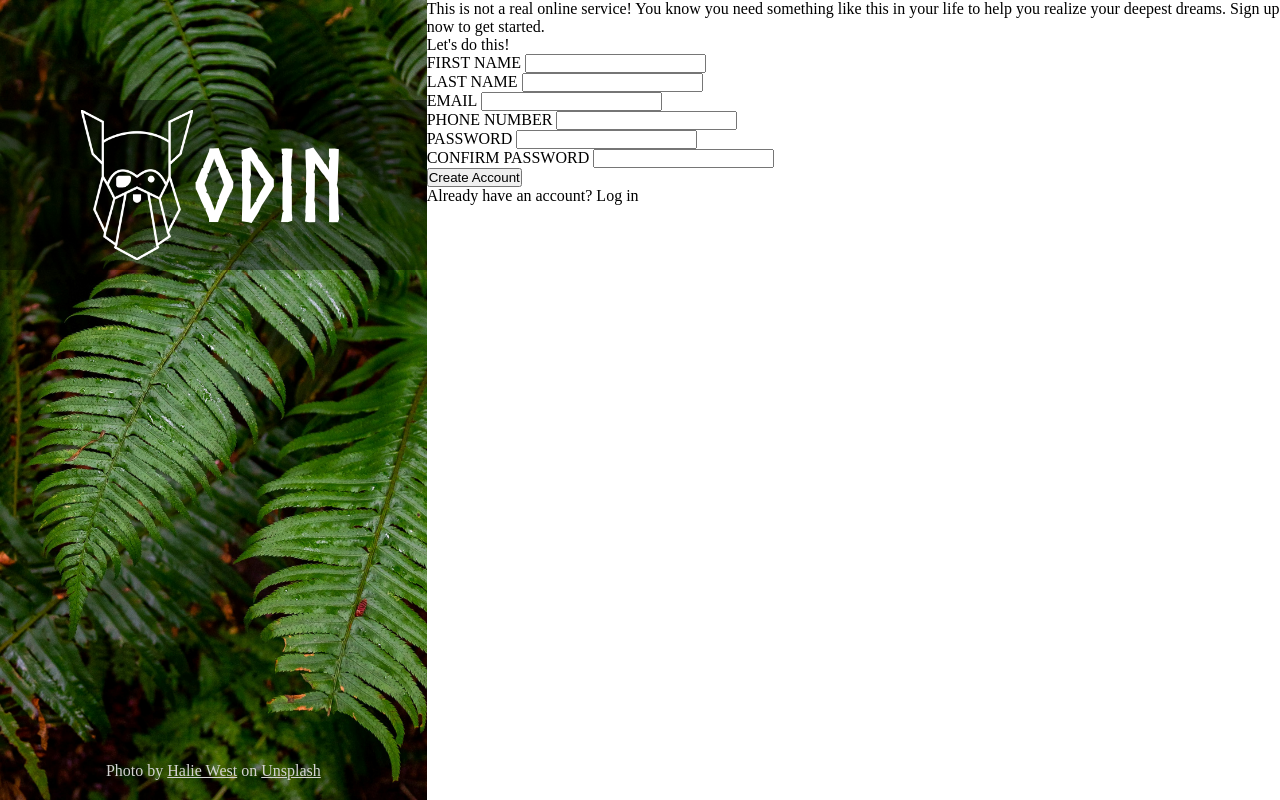
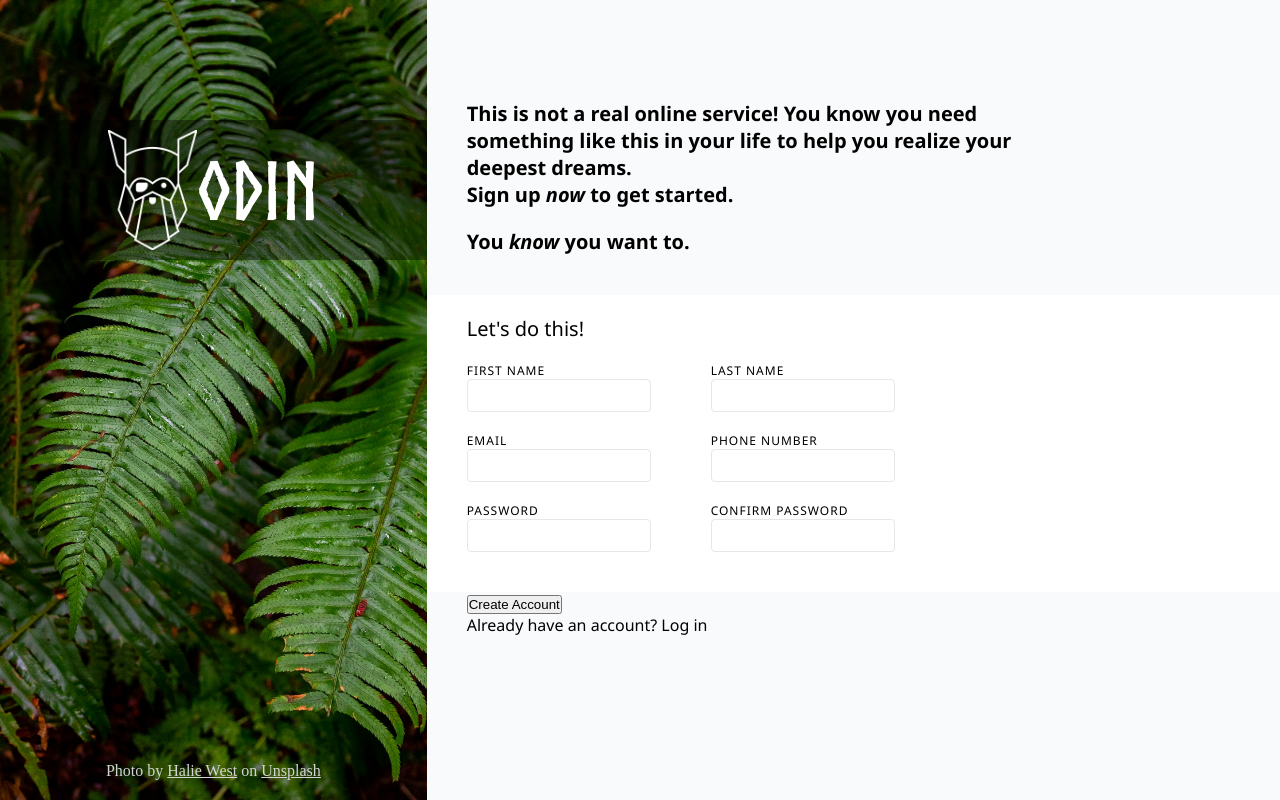
Before and after one commit to edwenloke/odin-sign-up-form, a plain HTML site: page index.html in a window 1280 px wide. Drawn offline with Linux system fonts and the light colour scheme.

Commit message:
Styled intro and sign up sections, style.css

```diff
--- a/index.html
+++ b/index.html
@@ -23,8 +23,9 @@
         <div class="introBox">
             <p>
                 This is not a real online service! You know you need something like this in your life to help
-                you realize your deepest dreams. Sign up now to get started.
+                you realize your deepest dreams. <br>Sign up <em>now</em> to get started.</br>
             </p>
+            <p>You <em>know</em> you want to.</p>
         </div>
 
         <div class="signUpBox">
@@ -49,19 +50,18 @@
                 </div>
                 <div class="passwordBox">
                     <label for="password">PASSWORD</label>
-                    <input type="password" name="password" id="password">
+                    <input type="password" required name="password" id="password">
                 </div>
                 <div class="confirmPasswordBox">
                     <label for="confirmPassword">CONFIRM PASSWORD</label>
-                    <input type="password" name="confirmPassword" id="confirmPassword">
+                    <input type="password" required name="confirmPassword" id="confirmPassword">
                 </div>
             </div>
+        </div>
 
-            <div class="logInBox">
-                <button>Create Account</button>
-                <p>Already have an account? Log in</p>
-            </div>
-
+        <div class="logInBox">
+            <button>Create Account</button>
+            <p>Already have an account? Log in</p>
         </div>
     </div>
 </body>
--- a/style.css
+++ b/style.css
@@ -21,7 +21,7 @@ body {
 
     flex: 1;
 
-    height: 100vh;
+    min-height: 100vh;
 
     display: flex;
     flex-direction: column;
@@ -32,20 +32,20 @@ body {
     align-items: center;
     justify-content: center;
 
-    margin-top: 100px;
+    margin-top: 120px;
     padding: 10px 0;
     background-color: rgba(0, 0, 0, 0.4);
 }
 
 .logoImg {
-    height: 150px;
+    height: 120px;
     width: auto;
 }
 
 h1 {
     color: white;
     font-family: NorseBold;
-    font-size: 100px;
+    font-size: 80px;
 }
 
 .leftBox p {
@@ -63,4 +63,73 @@ h1 {
 
 .rightBox {
     flex: 2;
+    background-color: #f9fafb;
+    font-family: 'Segoe UI', Tahoma, Geneva, Verdana, sans-serif;
 }
+
+.introBox,
+.signUpBox,
+.logInBox {
+    padding: 0 200px 0 40px;
+}
+
+.introBox {
+    display: flex;
+    flex-direction: column;
+    gap: 20px;
+
+    font-weight: 600;
+    font-size: 20px;
+
+    margin-top: 100px;
+    margin-bottom: 40px;
+
+}
+
+.signUpBox {
+    background-color: white;
+
+    padding-top: 20px;
+    padding-bottom: 40px;
+}
+
+.signUpBox p {
+    font-size: 20px;
+    font-weight: 550;
+
+    margin-bottom: 20px;
+}
+
+.labelBox {
+    display: flex;
+    flex-wrap: wrap;
+    gap: 20px;
+}
+
+.labelBox > div {
+    width: 30%;
+    display: flex;
+    flex-direction: column;
+
+    margin-right: 40px;
+
+    font-size: 12px;
+    font-weight: 500;
+    letter-spacing: 1px;
+}
+
+input {
+    border: 1px solid #E5E7EB;
+    padding: 8px;
+    border-radius: 4px;
+}
+
+input:focus {
+    outline: none;
+    border: 1px solid blue;
+    box-shadow: 0 0 5px rgba(0, 0, 255, 0.2);
+}
+
+input:focus:invalid {
+    border: 1px solid red;
+}
```
